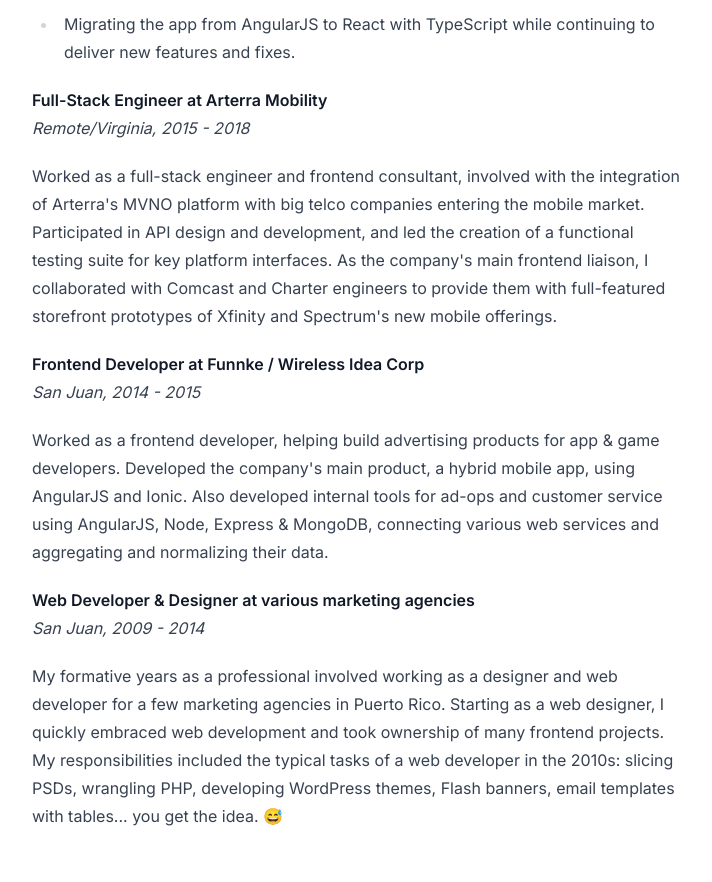
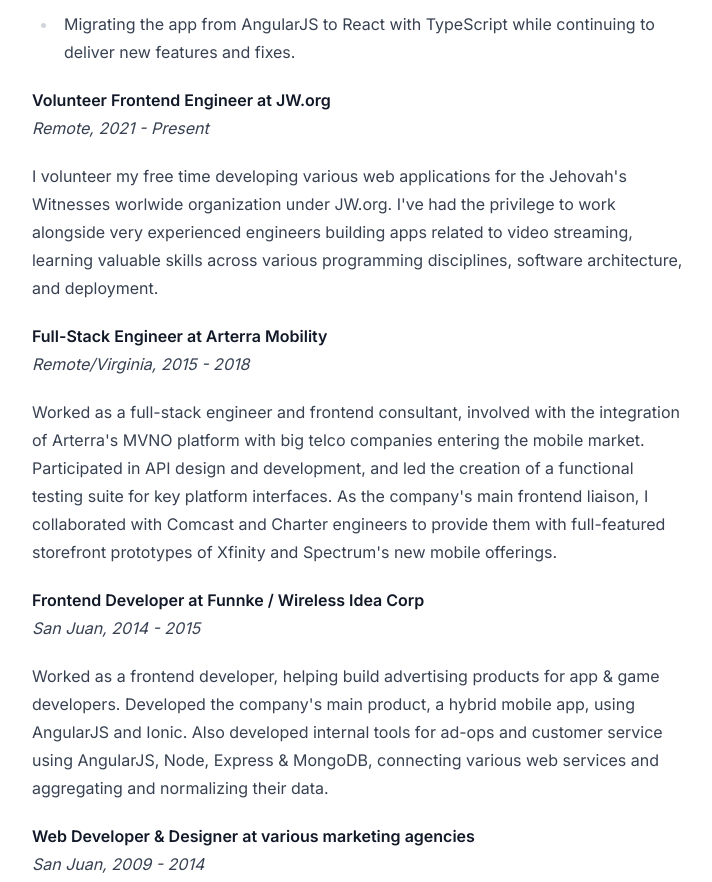
Before and after one commit to yadielar/yadielar.com, a Next.js app: page /monarch in a window 1280 px wide. Shown: the part 1390-2272 px from the top of the page, without its empty margins (280-992 px from the left). Built offline with nearby package versions, Linux system fonts and the light colour scheme.

Commit message:
add jw.org experience

```diff
--- a/pages/monarch.mdx
+++ b/pages/monarch.mdx
@@ -28,6 +28,11 @@
 - Building design systems for two of our products, improving UX consistency and developer efficiency.
 - Migrating the app from AngularJS to React with TypeScript while continuing to deliver new features and fixes.
 
+**Volunteer Frontend Engineer at JW.org**<br />
+_Remote, 2021 - Present_
+
+I volunteer my free time developing various web applications for the Jehovah's Witnesses worlwide organization under JW.org. I've had the privilege to work alongside very experienced engineers building apps related to video streaming, learning valuable skills across various programming disciplines, software architecture, and deployment.
+
 **Full-Stack Engineer at Arterra Mobility**<br />
 _Remote/Virginia, 2015 - 2018_
 
```
